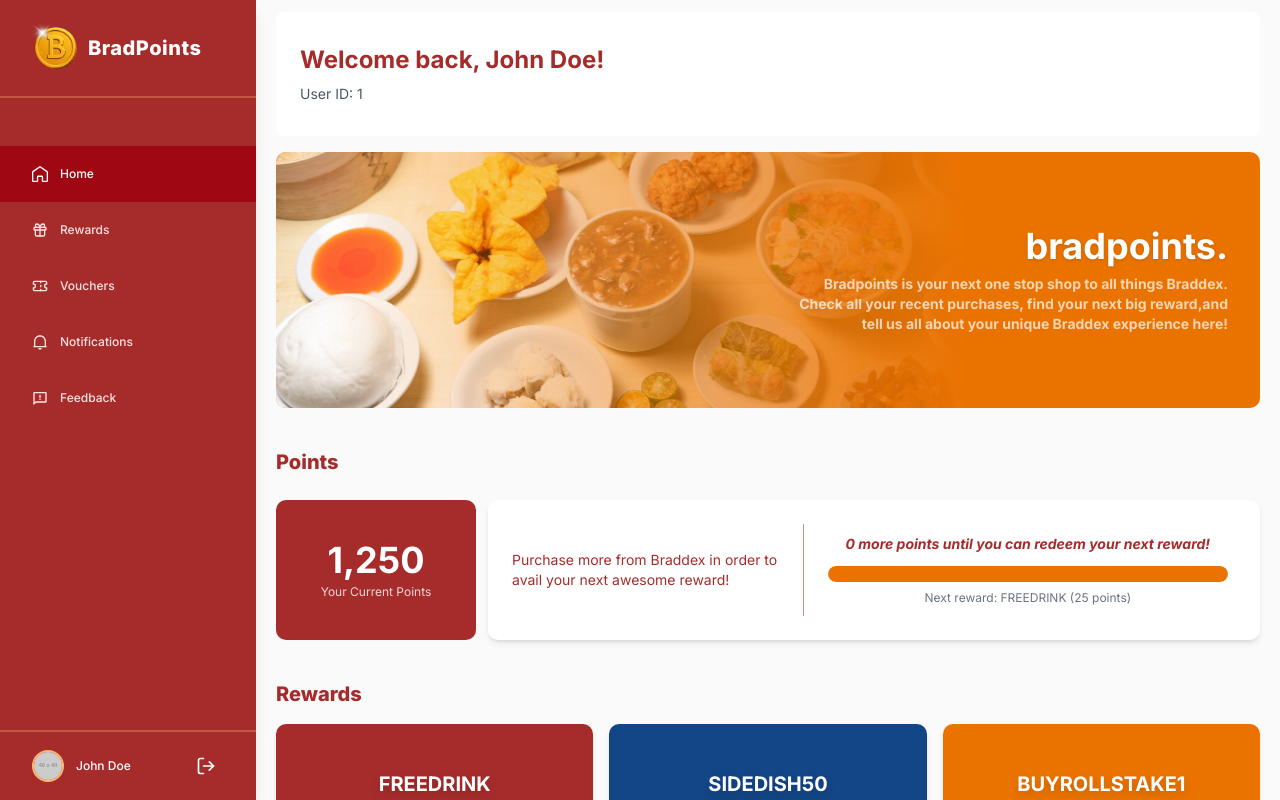
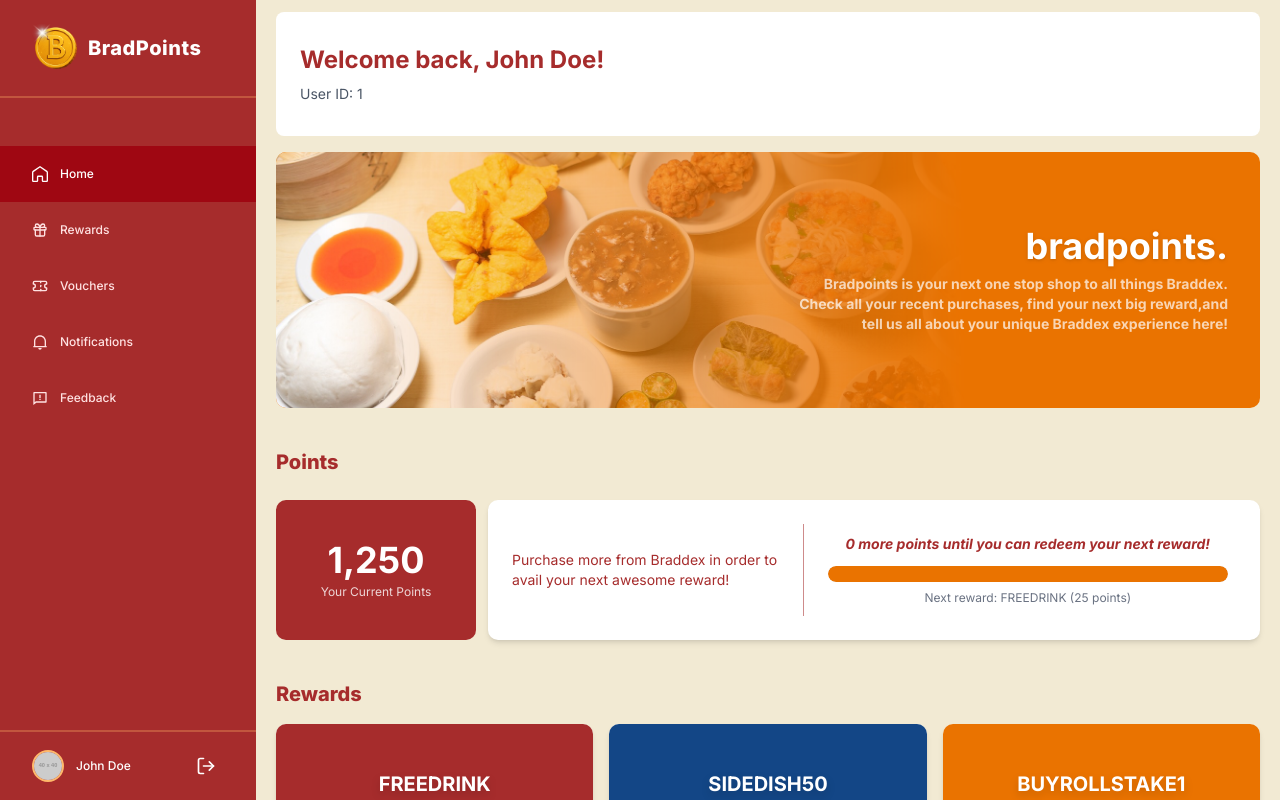
Before and after one commit to Ethvn-OS/BradPointsVer2, a React (Vite) app in the folder frontendclient/: page /home in a window 1280 px wide. Built offline with nearby package versions, Linux system fonts and the light colour scheme; no server answers.

Commit message:
bg update

```diff
--- a/frontendclient/src/pages/client/home.jsx
+++ b/frontendclient/src/pages/client/home.jsx
@@ -126,9 +126,9 @@
             updateUserPoints={updateUserPoints}
             useMockData={true}
         >
-            <div className='flex h-screen overflow-hidden'>
+            <div className='flex h-screen overflow-hidden bg-[#F2EAD3]'>
                 <Sidebar activeTab={activeTab} onTabChange={setActiveTab} userProfile={user} onProfileClick={() => setActiveTab('profile')} />
-                <main className='flex-1 p-3 overflow-y-auto'>
+                <main className='flex-1 p-3 overflow-y-auto bg-[#F2EAD3]'>
                     {activeTab === 'home' ? (
                         <HomeTab user={user} rewards={rewards} />
                     ) : activeTab === 'rewards' ? (
--- a/frontendclient/src/pages/login.jsx
+++ b/frontendclient/src/pages/login.jsx
@@ -92,7 +92,7 @@
       </motion.div>
     )}
 
-    <div className="min-h-screen flex items-center justify-center p-6">
+    <div className="min-h-screen flex items-center justify-center p-6 bg-[#F2EAD3]">
       <motion.div
       initial={{ opacity: 0, y: 50 }}
       animate={{ opacity: 1, y: 0 }}
--- a/frontendclient/src/pages/signup.jsx
+++ b/frontendclient/src/pages/signup.jsx
@@ -128,7 +128,7 @@
       </motion.div>
     )}
 
-    <div className="min-h-screen flex items-center justify-center p-6">
+    <div className="min-h-screen flex items-center justify-center p-6 bg-[#F2EAD3]">
       <motion.div
       initial={{ opacity: 0, y: 50 }}
       animate={{ opacity: 1, y: 0 }}
```
